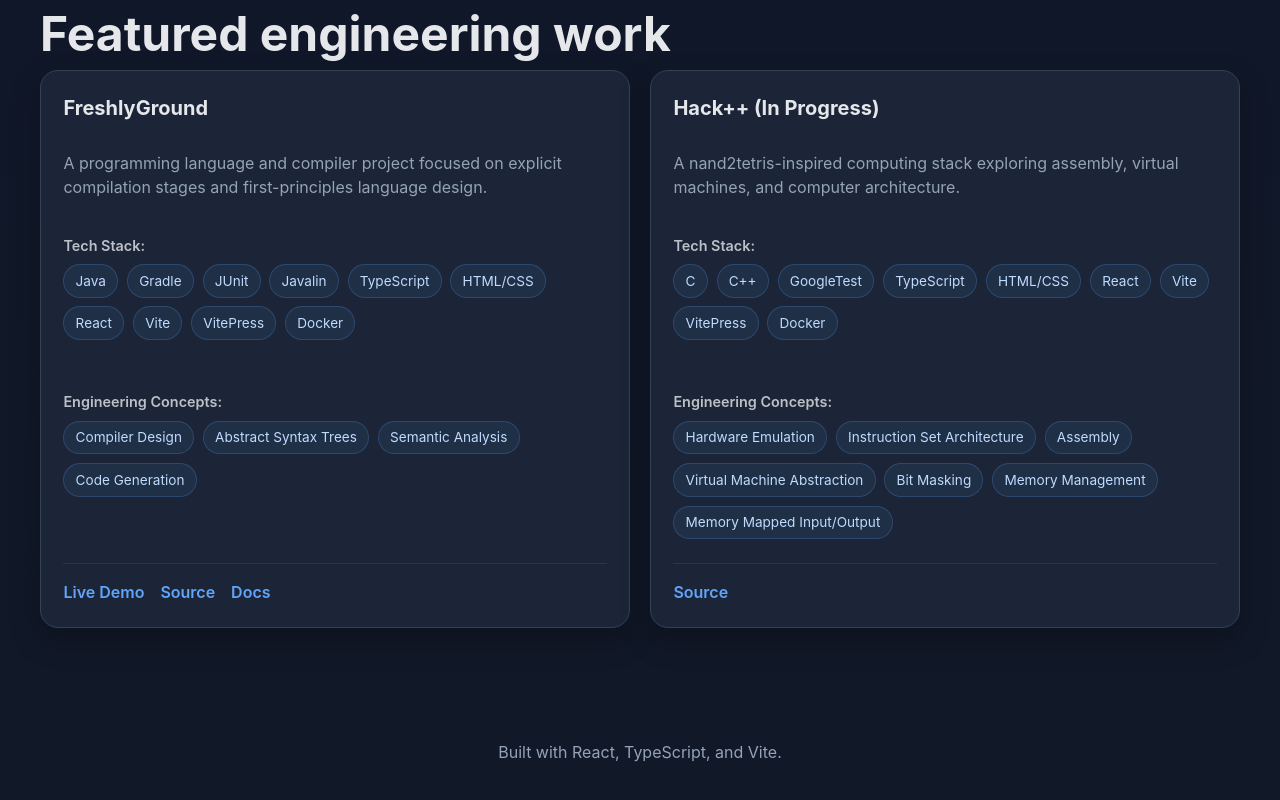
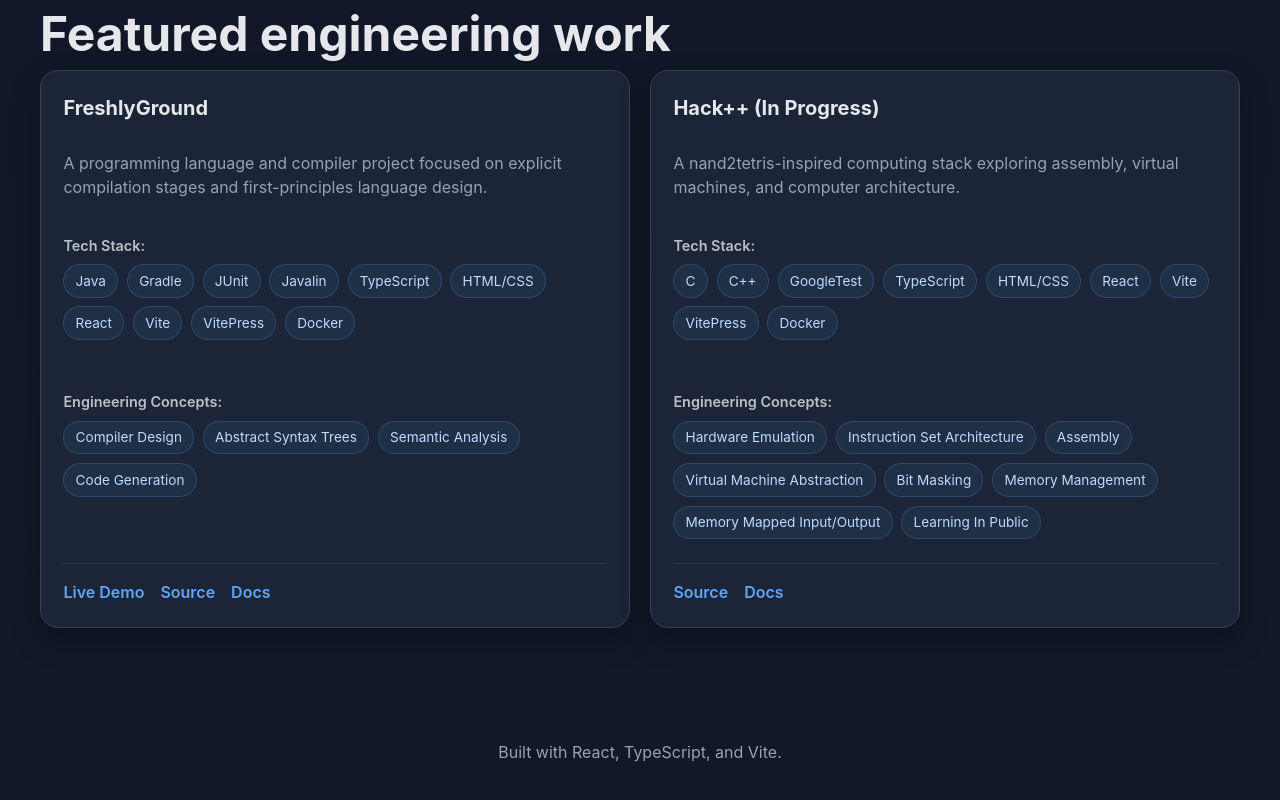
Before and after one commit to josephhilby/portfolio_site, a React (Vite) app: page / in a window 1280 px wide. Shown: the part 1462-2262 px from the top of the page. Built offline with nearby package versions, Linux system fonts and the light colour scheme; the HTML template or start-up script is replaced by a standard one.

Commit message:
Add hack++ docs site

```diff
--- a/src/App.tsx
+++ b/src/App.tsx
@@ -19,8 +19,9 @@ const projects: Project[] = [
             "A nand2tetris-inspired computing stack exploring assembly, virtual machines, and computer architecture.",
         techStack: ["C", "C++", "GoogleTest", "TypeScript", "HTML/CSS", "React", "Vite", "VitePress", "Docker"],
         concepts: ["Hardware Emulation", "Instruction Set Architecture", "Assembly", "Virtual Machine Abstraction", "Bit Masking",
-            "Memory Management", "Memory Mapped Input/Output"],
+            "Memory Management", "Memory Mapped Input/Output", "Learning In Public"],
         githubUrl: "https://github.com/josephhilby/HackPlusPlus",
+        docsUrl: "https://hackplusplus-docs.onrender.com/",
     },
 ];
 
```
